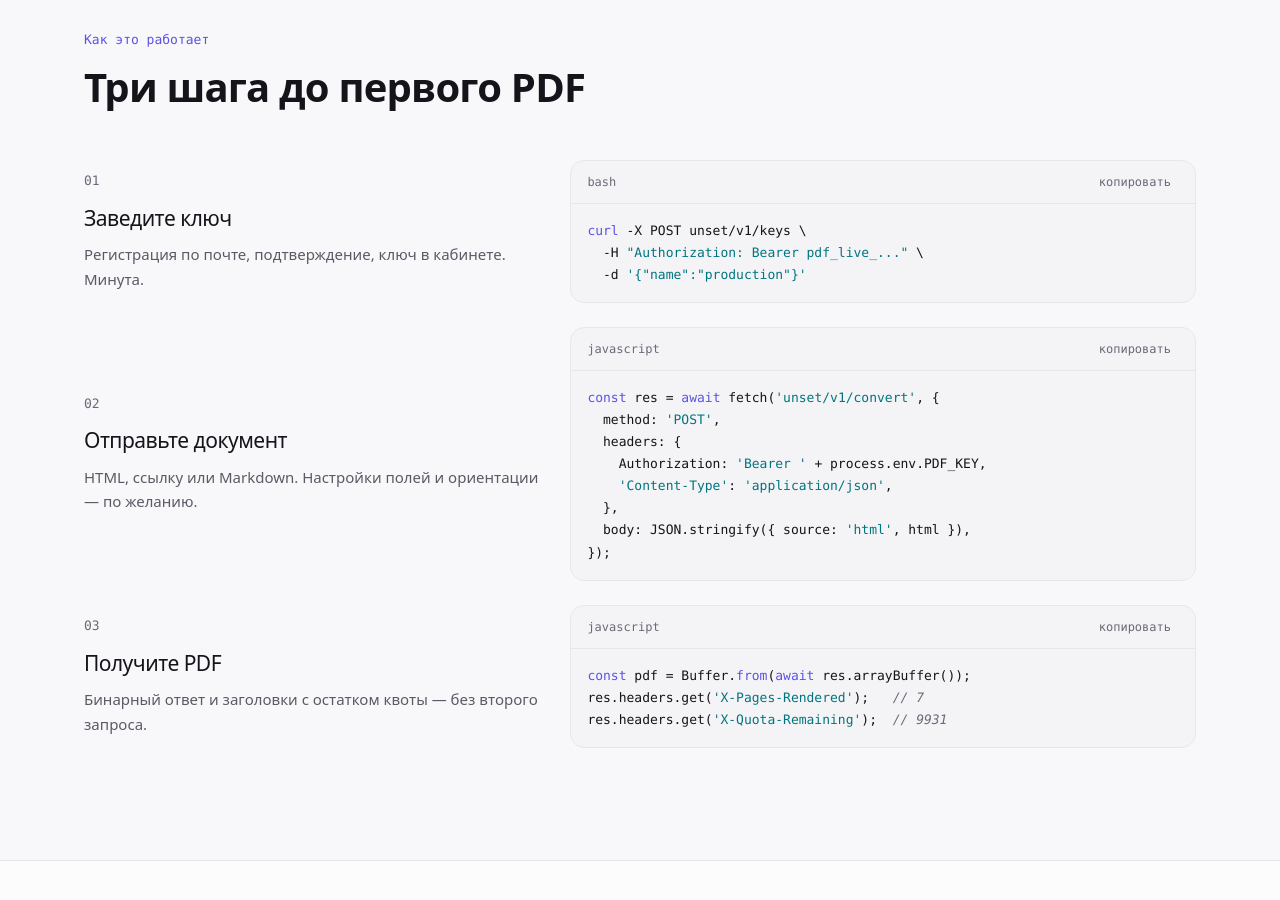
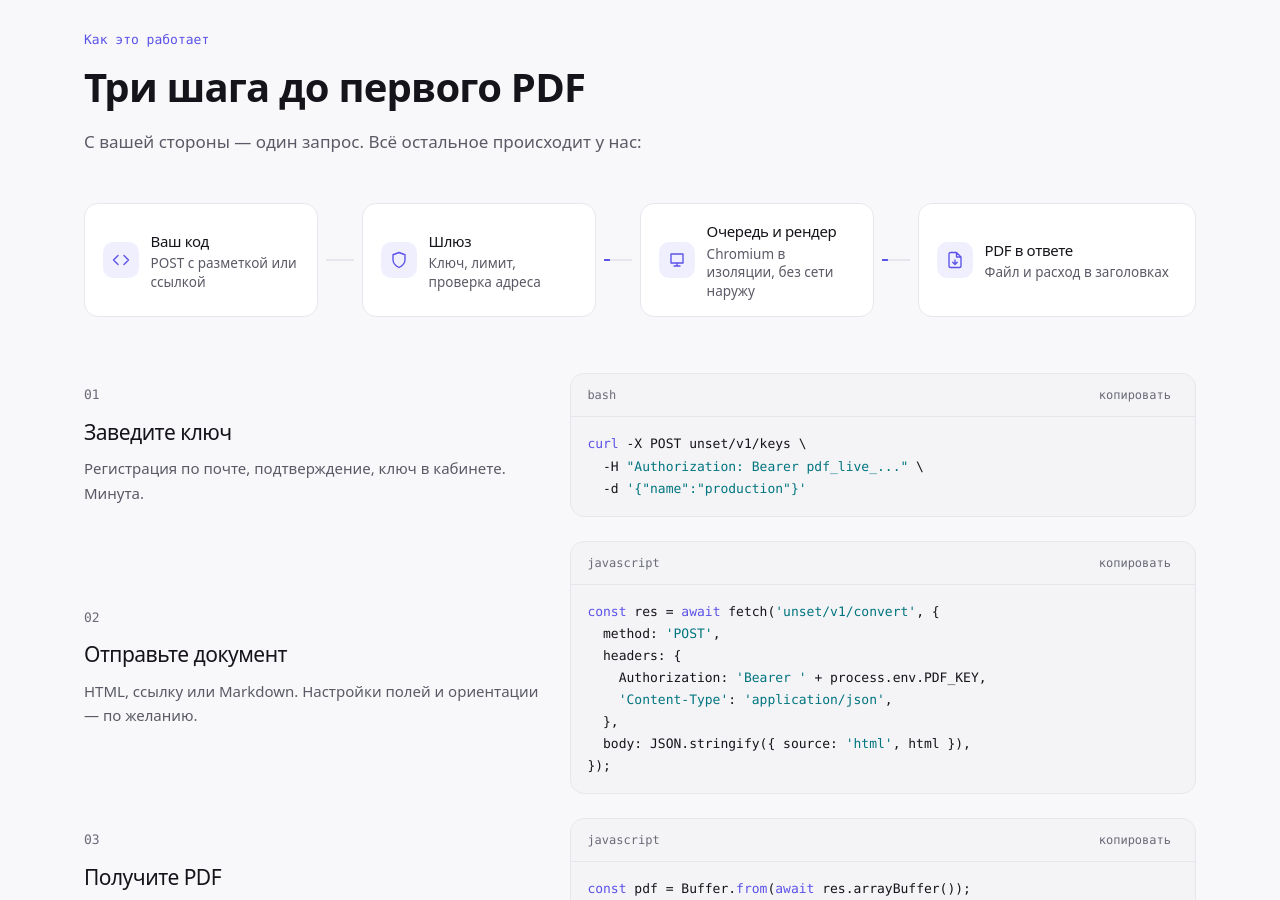
Before and after one commit to Homelander-77/PDF-creator-site, a Next.js app in the folder web/: page / in a window 1280 px wide. Shown: the part 1900-2800 px from the top of the page. Built offline with nearby package versions, Linux system fonts and the light colour scheme; no server answers.

Commit message:
frontend updates

```diff
--- a/web/src/app/globals.css
+++ b/web/src/app/globals.css
@@ -416,6 +416,151 @@ body {
 }
 
 /* ============================================================================
+   СХЕМА ПУТИ ЗАПРОСА
+
+   На телефоне — колонка сверху вниз, на широком экране — строка слева
+   направо. Обе раскладки собраны на flex: сетка здесь не нужна, потому что
+   связь между карточками — это такой же элемент потока, как и сама
+   карточка.
+   ========================================================================= */
+
+.flow {
+  display: flex;
+  flex-direction: column;
+}
+
+.flow-step {
+  display: flex;
+  flex-direction: column;
+}
+
+.flow-card {
+  display: flex;
+  align-items: flex-start;
+  gap: 0.75rem;
+  padding: 1rem 1.1rem;
+  border: 1px solid var(--border);
+  border-radius: 14px;
+  background: var(--bg-elevated);
+}
+
+.flow-icon {
+  display: grid;
+  place-items: center;
+  flex-shrink: 0;
+  width: 2.25rem;
+  height: 2.25rem;
+  border-radius: 10px;
+  background: var(--accent-soft);
+  color: var(--accent);
+}
+
+.flow-link {
+  position: relative;
+  overflow: hidden;
+  /* Вертикальная связь: тонкая полоса под значком карточки. */
+  width: 2px;
+  height: 26px;
+  margin-left: 2.25rem;
+  background: var(--border);
+}
+
+.flow-run {
+  position: absolute;
+  inset: 0;
+  animation: flow-y 2.8s linear infinite;
+  animation-delay: calc(var(--i) * 0.45s);
+}
+
+.flow-dot {
+  position: absolute;
+  top: 0;
+  left: 50%;
+  width: 6px;
+  height: 6px;
+  margin-left: -3px;
+  border-radius: 9999px;
+  background: var(--accent);
+}
+
+@keyframes flow-y {
+  0% {
+    transform: translateY(0);
+    opacity: 0;
+  }
+  12% {
+    opacity: 1;
+  }
+  88% {
+    opacity: 1;
+  }
+  100% {
+    transform: translateY(100%);
+    opacity: 0;
+  }
+}
+
+@media (min-width: 1024px) {
+  .flow {
+    flex-direction: row;
+    /* Ряд тянется по самой высокой карточке, а связи между ними
+       выравниваются по центру отдельно (align-self ниже). */
+    align-items: stretch;
+  }
+
+  .flow-step {
+    flex: 1 1 0;
+    flex-direction: row;
+    /* stretch, а не center: иначе карточка с более длинной подписью
+       становится выше соседей и ряд выглядит рваным. */
+    align-items: stretch;
+    min-width: 0;
+  }
+
+  .flow-card {
+    flex: 1 1 auto;
+    min-width: 0;
+    height: 100%;
+    align-items: center;
+  }
+
+  .flow-link {
+    flex-shrink: 0;
+    align-self: center;
+    width: 28px;
+    height: 2px;
+    margin: 0 0.5rem;
+  }
+
+  .flow-run {
+    animation-name: flow-x;
+  }
+
+  .flow-dot {
+    top: 50%;
+    left: 0;
+    margin: -3px 0 0 0;
+  }
+}
+
+@keyframes flow-x {
+  0% {
+    transform: translateX(0);
+    opacity: 0;
+  }
+  12% {
+    opacity: 1;
+  }
+  88% {
+    opacity: 1;
+  }
+  100% {
+    transform: translateX(100%);
+    opacity: 0;
+  }
+}
+
+/* ============================================================================
    ДОСТУПНОСТЬ
 
    Если человек попросил систему уменьшить анимацию — уважаем. Это не
@@ -439,4 +584,7 @@ body {
   .aurora {
     display: none;
   }
+  .flow-run {
+    display: none;
+  }
 }
--- a/web/src/app/page.tsx
+++ b/web/src/app/page.tsx
@@ -6,6 +6,7 @@ import { Footer } from '@/components/footer';
 import { HeroDemo } from '@/components/hero-demo';
 import { CodeBlock } from '@/components/code-block';
 import { PlanCards } from '@/components/plan-cards';
+import { FlowDiagram } from '@/components/flow-diagram';
 import { API_BASE } from '@/lib/site';
 import { Badge, Button, Card, Reveal } from '@/components/ui';
 
@@ -184,8 +185,16 @@ export default function LandingPage() {
                 <h2 className="text-[30px] font-semibold leading-tight tracking-[-0.02em] sm:text-[40px]">
                   Три шага до первого PDF
                 </h2>
+                <p className="mt-4 text-[17px] leading-relaxed text-muted">
+                  С вашей стороны — один запрос. Всё остальное происходит
+                  у нас:
+                </p>
               </div>
             </Reveal>
+
+            <div className="mb-14">
+              <FlowDiagram />
+            </div>
 
             <div className="space-y-6">
               {STEPS.map((s, i) => (
--- a/web/src/components/dashboard-chrome.tsx
+++ b/web/src/components/dashboard-chrome.tsx
@@ -6,6 +6,7 @@ import { useEffect, type ReactNode } from 'react';
 import { ThemeToggle } from '@/components/theme-toggle';
 import { Button, Skeleton } from '@/components/ui';
 import { useSession } from '@/hooks/use-session';
+import { Logo } from '@/components/logo';
 
 /**
  * Шапка кабинета и охрана входа.
@@ -43,12 +44,7 @@ export function DashboardChrome({ children }: { children: ReactNode }) {
       <header className="sticky top-0 z-40 border-b border-border bg-bg/85 backdrop-blur-md">
         <div className="mx-auto flex h-16 max-w-5xl items-center gap-4 px-5">
           <Link href="/" className="flex items-center gap-2 font-semibold tracking-tight">
-            <span className="grid h-7 w-7 place-items-center rounded-[8px] bg-accent text-accent-fg">
-              <svg width="14" height="14" viewBox="0 0 24 24" fill="none" stroke="currentColor" strokeWidth="2.5" strokeLinecap="round" strokeLinejoin="round">
-                <path d="M14 2H6a2 2 0 0 0-2 2v16a2 2 0 0 0 2 2h12a2 2 0 0 0 2-2V8z" />
-                <path d="M14 2v6h6" />
-              </svg>
-            </span>
+            <Logo />
             <span className="hidden sm:inline">pdfapi</span>
           </Link>
 
--- /dev/null
+++ b/web/src/components/flow-diagram.tsx
@@ -0,0 +1,92 @@
+import { Reveal } from '@/components/ui';
+
+/**
+ * Путь запроса от вашего кода до готового файла.
+ *
+ * Схема нужна ровно для одного: показать, что происходит между «отправил»
+ * и «получил». Текстом это занимает абзац, который никто не читает.
+ *
+ * Движение по цепочке сделано анимацией самой связи, а не точки внутри
+ * неё: точка размером в шесть пикселей, сдвинуть её на всю ширину связи
+ * через transform нельзя — проценты считаются от размера самого элемента.
+ * Поэтому двигается прозрачная обёртка во всю ширину, а точка едет вместе
+ * с ней. Это по-прежнему один transform, без пересчёта раскладки.
+ */
+
+const NODES = [
+  {
+    title: 'Ваш код',
+    text: 'POST с разметкой или ссылкой',
+    icon: 'M8 6 2 12l6 6M16 6l6 6-6 6',
+  },
+  {
+    title: 'Шлюз',
+    text: 'Ключ, лимит, проверка адреса',
+    icon: 'M12 22s8-4 8-10V5l-8-3-8 3v7c0 6 8 10 8 10z',
+  },
+  {
+    title: 'Очередь и рендер',
+    text: 'Chromium в изоляции, без сети наружу',
+    icon: 'M4 4h16v12H4zM8 20h8M12 16v4',
+  },
+  {
+    title: 'PDF в ответе',
+    text: 'Файл и расход в заголовках',
+    icon: 'M14 2H6a2 2 0 0 0-2 2v16a2 2 0 0 0 2 2h12a2 2 0 0 0 2-2V8zM14 2v6h6M12 12v6M9 15l3 3 3-3',
+  },
+];
+
+export function FlowDiagram() {
+  return (
+    <Reveal>
+      <ol className="flow">
+        {NODES.map((node, i) => (
+          <li key={node.title} className="flow-step">
+            <div className="flow-card">
+              <span className="flow-icon">
+                <svg
+                  width="18"
+                  height="18"
+                  viewBox="0 0 24 24"
+                  fill="none"
+                  stroke="currentColor"
+                  strokeWidth="1.8"
+                  strokeLinecap="round"
+                  strokeLinejoin="round"
+                  aria-hidden
+                >
+                  <path d={node.icon} />
+                </svg>
+              </span>
+              <div className="min-w-0">
+                <div className="text-[15px] font-medium tracking-tight">
+                  {node.title}
+                </div>
+                <div className="mt-0.5 text-[13.5px] leading-snug text-muted">
+                  {node.text}
+                </div>
+              </div>
+            </div>
+
+            {i < NODES.length - 1 && (
+              /**
+               * Связь — оформление, а не содержание: списку из четырёх
+               * шагов она ничего не добавляет, а экранный диктор
+               * прочитал бы её как пустой элемент.
+               */
+              <div
+                className="flow-link"
+                style={{ ['--i' as string]: String(i) }}
+                aria-hidden
+              >
+                <span className="flow-run">
+                  <span className="flow-dot" />
+                </span>
+              </div>
+            )}
+          </li>
+        ))}
+      </ol>
+    </Reveal>
+  );
+}
--- a/web/src/components/footer.tsx
+++ b/web/src/components/footer.tsx
@@ -1,4 +1,5 @@
 import Link from 'next/link';
+import { Logo } from '@/components/logo';
 
 const GROUPS = [
   {
@@ -32,7 +33,10 @@ export function Footer() {
     <footer className="border-t border-border">
       <div className="mx-auto grid max-w-6xl gap-10 px-5 py-14 sm:grid-cols-2 lg:grid-cols-4">
         <div>
-          <div className="mb-3 font-semibold tracking-tight">pdfapi</div>
+          <div className="mb-3 flex items-center gap-2 font-semibold tracking-tight">
+            <Logo size={24} />
+            pdfapi
+          </div>
           <p className="max-w-[26ch] text-sm leading-relaxed text-muted">
             HTML, Markdown и Office в PDF. Один HTTP-запрос, никакого Chromium
             на вашей стороне.
--- a/web/src/components/header.tsx
+++ b/web/src/components/header.tsx
@@ -6,6 +6,7 @@ import { useEffect, useState } from 'react';
 import { ThemeToggle } from './theme-toggle';
 import { Button, cn } from './ui';
 import { useSession } from '@/hooks/use-session';
+import { Logo } from '@/components/logo';
 
 const NAV = [
   { href: '/#features', label: 'Возможности' },
@@ -151,17 +152,6 @@ export function Header() {
   );
 }
 
-function Logo() {
-  return (
-    <span className="grid h-7 w-7 place-items-center rounded-[8px] bg-accent text-accent-fg">
-      <svg width="14" height="14" viewBox="0 0 24 24" fill="none" stroke="currentColor" strokeWidth="2.5" strokeLinecap="round" strokeLinejoin="round">
-        <path d="M14 2H6a2 2 0 0 0-2 2v16a2 2 0 0 0 2 2h12a2 2 0 0 0 2-2V8z" />
-        <path d="M14 2v6h6" />
-      </svg>
-    </span>
-  );
-}
-
 function BurgerIcon({ open }: { open: boolean }) {
   return (
     <svg width="18" height="18" viewBox="0 0 24 24" fill="none" stroke="currentColor" strokeWidth="2" strokeLinecap="round">
--- /dev/null
+++ b/web/src/components/logo.tsx
@@ -0,0 +1,46 @@
+/**
+ * Фирменный знак.
+ *
+ * Один компонент на шапку, подвал и кабинет. До этого в трёх местах стоял
+ * контурный значок документа, а в иконке вкладки — совсем другой знак:
+ * плитка с градиентом и лист. Разные логотипы на одной странице человек
+ * замечает раньше, чем любую из наших оптимизаций.
+ *
+ * Плитка сделана фоном обычного span, а не градиентом внутри SVG. В SVG
+ * градиент требует <defs> с идентификатором, а знак встречается на странице
+ * несколько раз — одинаковые идентификаторы в одном документе недопустимы.
+ * Здесь этой проблемы просто нет.
+ *
+ * Цвета зафиксированы, а не взяты из темы: знак должен читаться одинаково
+ * и на светлом, и на тёмном, как и иконка вкладки.
+ */
+export function Logo({ size = 28 }: { size?: number }) {
+  return (
+    <span
+      aria-hidden
+      className="grid shrink-0 place-items-center bg-gradient-to-br from-[#6b5cf0] to-[#2ad4e6]"
+      style={{
+        width: size,
+        height: size,
+        // Скругление держим пропорциональным: на 24 и на 40 пикселях
+        // фиксированные 8px выглядят по-разному.
+        borderRadius: Math.round(size * 0.235),
+      }}
+    >
+      <svg
+        width={size}
+        height={size}
+        viewBox="0 0 64 64"
+        style={{ display: 'block' }}
+      >
+        {/* Лист */}
+        <path
+          d="M16 18a6 6 0 0 1 6-6h14l12 12v22a6 6 0 0 1-6 6H22a6 6 0 0 1-6-6z"
+          fill="#ffffff"
+        />
+        {/* Загнутый угол */}
+        <path d="M36 12l12 12h-7a5 5 0 0 1-5-5z" fill="#0b1020" opacity="0.22" />
+      </svg>
+    </span>
+  );
+}
```
Also changed, not shown: 1 other file (tests, documents, lock files or other folders).
